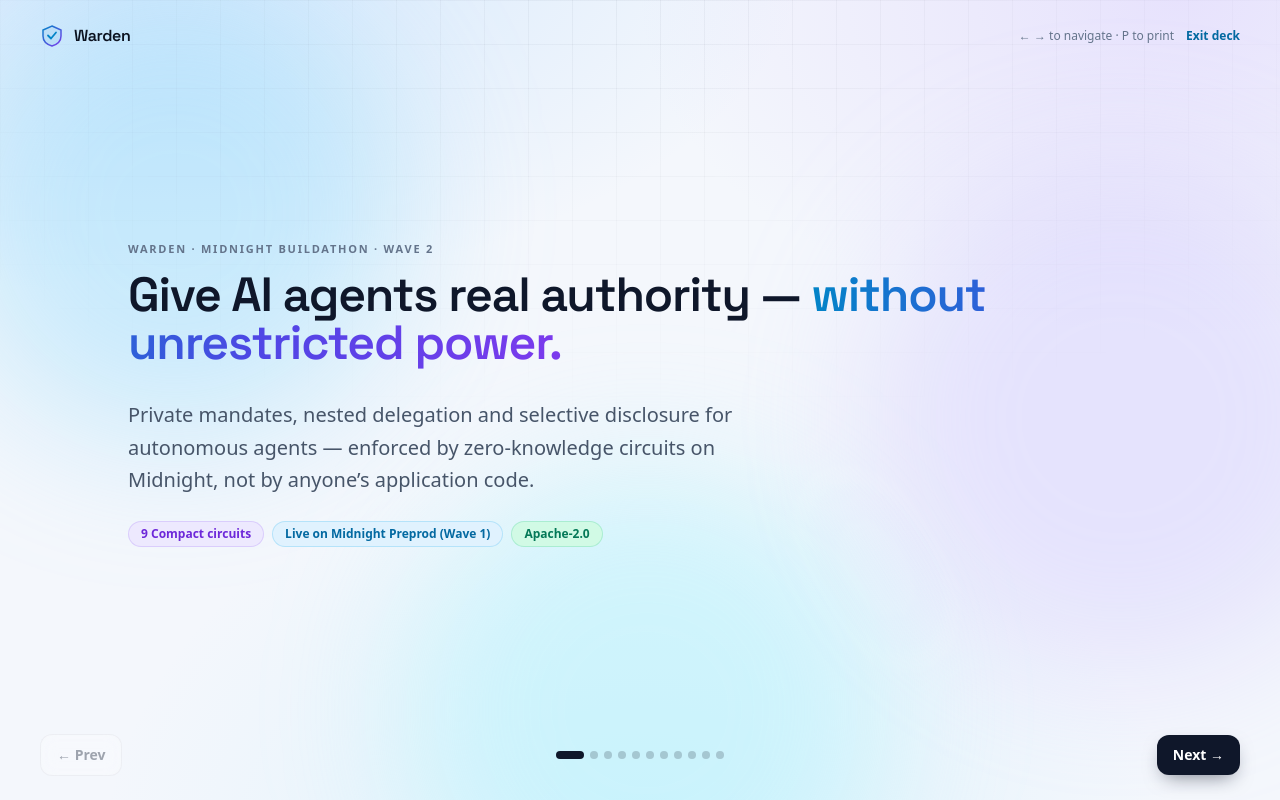
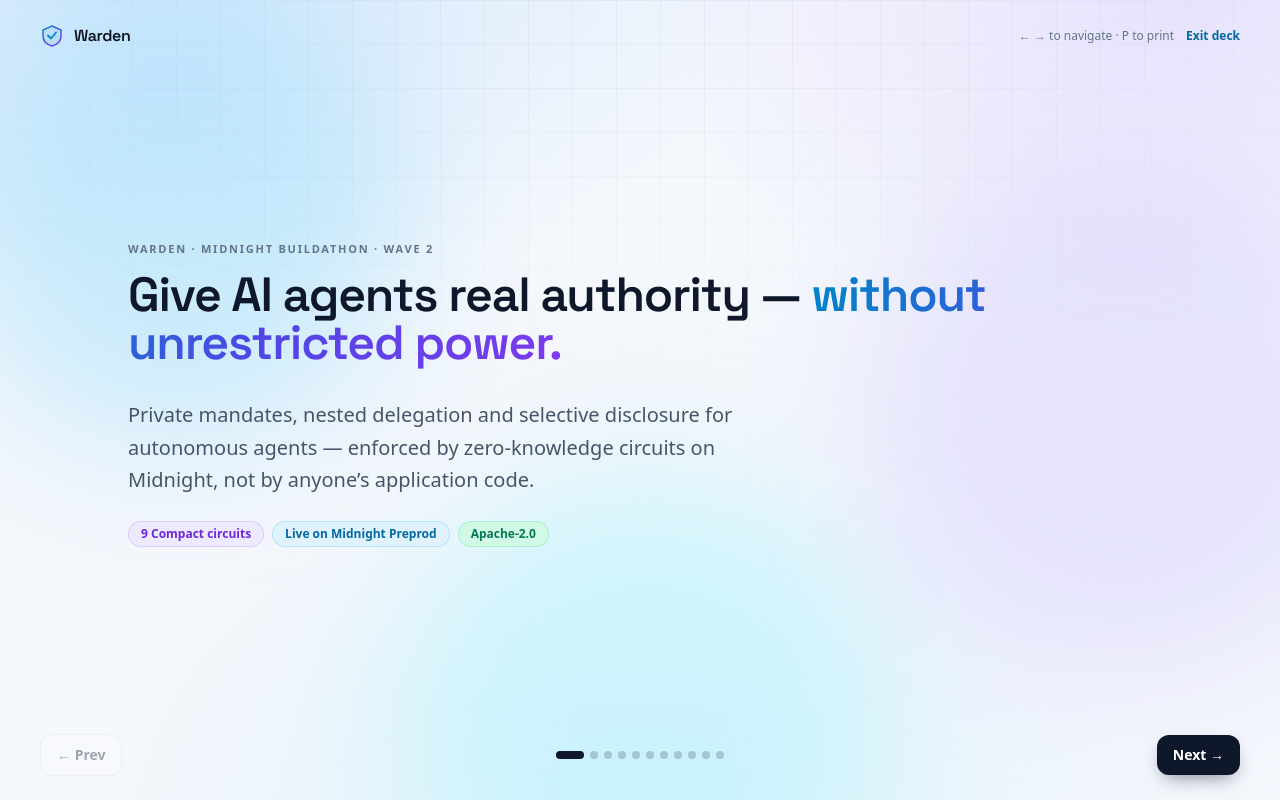
Before and after one commit to blockend-dev/warden, a Next.js app in the folder apps/web/: page /deck in a window 1280 px wide. Built offline with nearby package versions, Linux system fonts and the light colour scheme.

Commit message:
show the live Preprod result in the deck

```diff
--- a/apps/web/src/app/deck/page.tsx
+++ b/apps/web/src/app/deck/page.tsx
@@ -86,7 +86,7 @@
         </p>
         <div className="flex flex-wrap gap-2">
           <Pill tone="violet">9 Compact circuits</Pill>
-          <Pill tone="sky">Live on Midnight Preprod (Wave 1)</Pill>
+          <Pill tone="sky">Live on Midnight Preprod</Pill>
           <Pill tone="emerald">Apache-2.0</Pill>
         </div>
       </div>
@@ -132,7 +132,7 @@
   },
   {
     kicker: "What shipped in Wave 1",
-    title: <>A frozen, audited primitive — live on Preprod.</>,
+    title: <>A frozen, audited primitive — now nine circuits, live on Preprod.</>,
     body: (
       <div className="grid gap-4 sm:grid-cols-3">
         <Big n="3" label="circuits: create · authorize · revoke" />
@@ -214,7 +214,7 @@
         <Big n="9" label="state-changing circuits" tone="text-violet-600" />
         <Big n="96" label="contract tests" tone="text-emerald-600" />
         <Big n="19" label="live attack scenarios" tone="text-rose-600" />
-        <Big n="100%" label="of lab scenarios behave as promised" tone="text-sky-600" />
+        <Big n="15/15" label="live Preprod lifecycle steps, 9 real txs" tone="text-sky-600" />
       </div>
     )
   },
```
